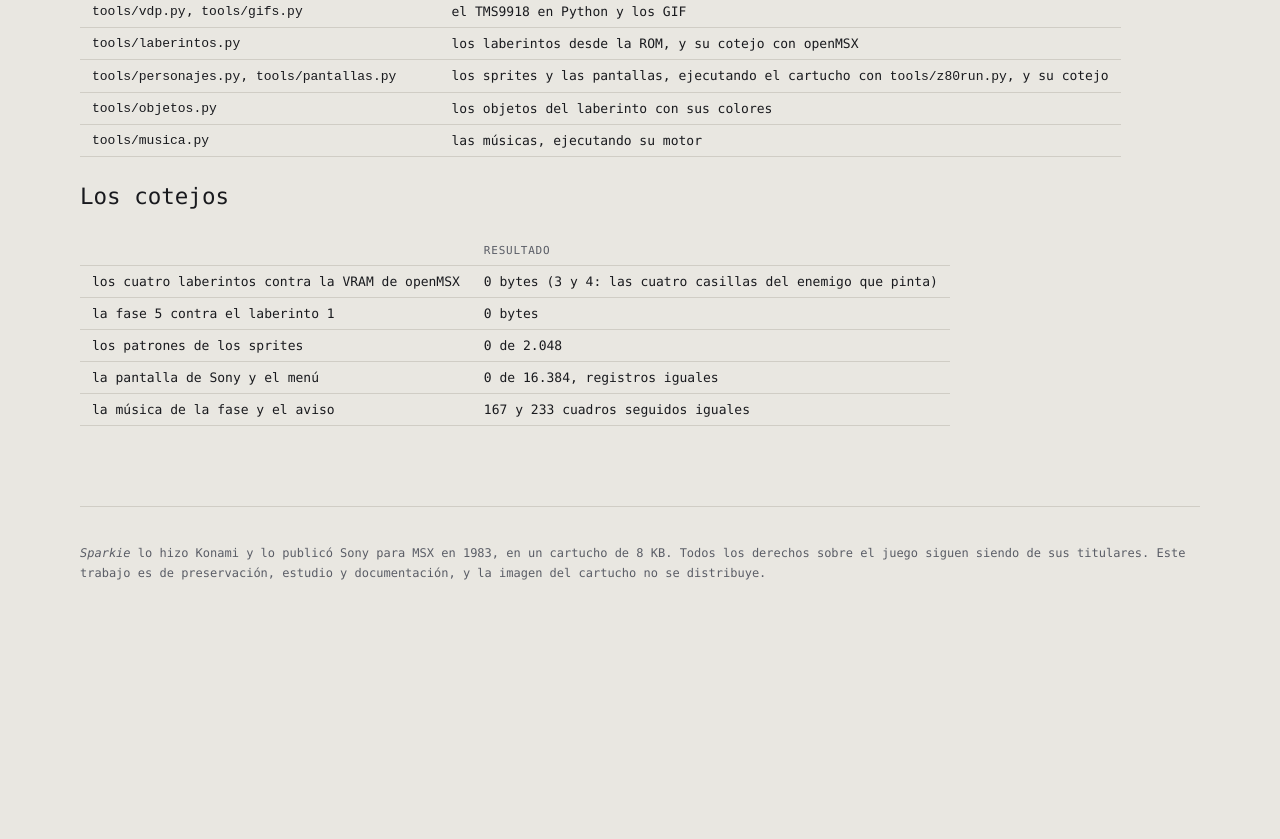
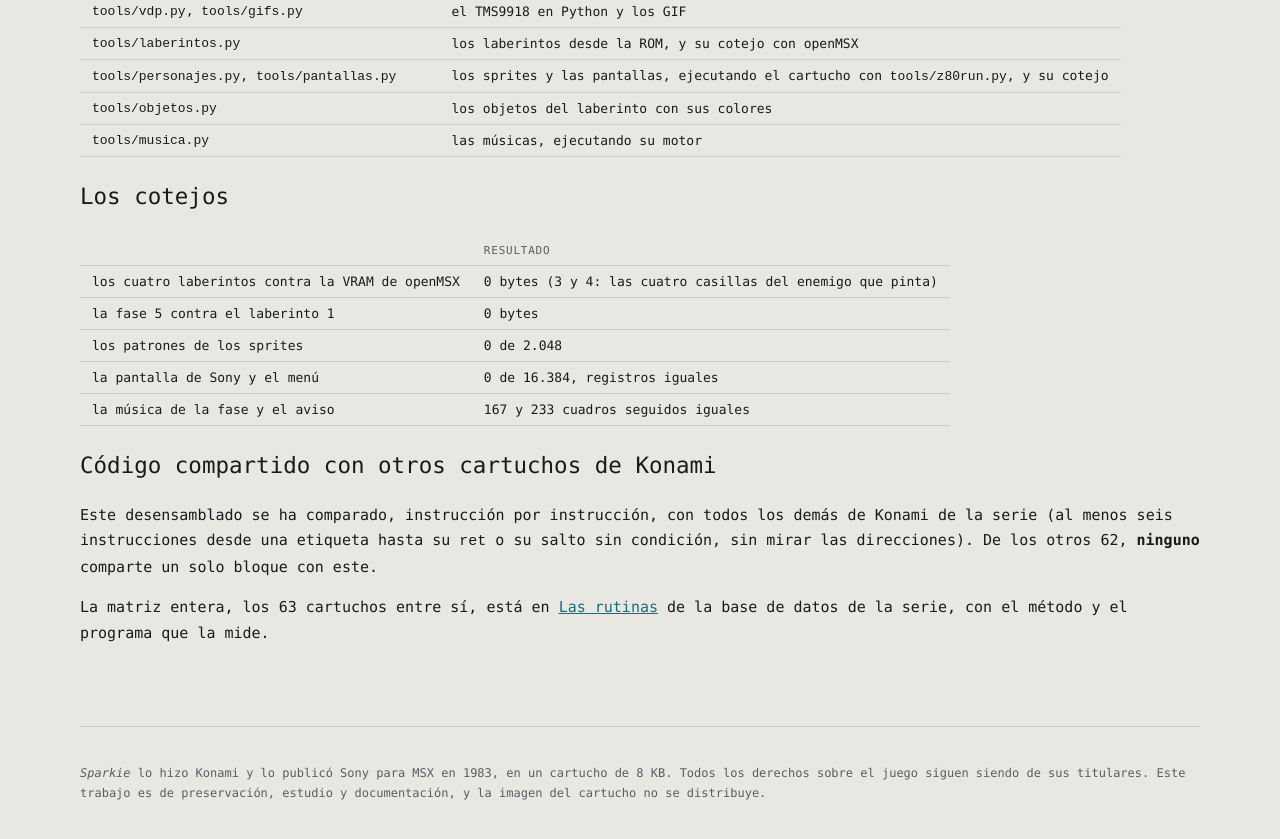
Before and after one commit to antxiko/Sparkie-disassembly, a Jekyll site: the page built from docs/es/POR-DENTRO.md, in a window 1280 px wide and 900 px high, scrolled down 2381 px. Shown: the top 839 px of the window. Built offline with Jekyll 4.4.1, drawn with Linux system fonts in a browser that asks for light colours; our own code applies the rules of GitHub Pages for plain Markdown files; before the commit the page ends 3060 px from its top, so only the background shows below that.

Commit message:
El codigo compartido con los otros Konami de la serie
Medido con codigo_comun.py de la base de datos de la serie: de los otros 62
cartuchos Konami, ninguno comparte un solo bloque con este. La seccion va al
final de Por dentro, en los dos idiomas.

Co-Authored-By: Claude Opus 5.5 <noreply@anthropic.com>

```diff
--- a/docs/es/POR-DENTRO.md
+++ b/docs/es/POR-DENTRO.md
@@ -110,3 +110,15 @@ bloque y `0xFE` pasa a la frase siguiente de la música, que se copia a
 | los patrones de los sprites | 0 de 2.048 |
 | la pantalla de Sony y el menú | 0 de 16.384, registros iguales |
 | la música de la fase y el aviso | 167 y 233 cuadros seguidos iguales |
+
+## Código compartido con otros cartuchos de Konami
+
+Este desensamblado se ha comparado, instrucción por instrucción, con
+todos los demás de Konami de la serie (al menos seis instrucciones
+desde una etiqueta hasta su `ret` o su salto sin condición, sin mirar
+las direcciones). De los otros 62, **ninguno** comparte un solo
+bloque con este.
+
+La matriz entera, los 63 cartuchos entre sí, está en
+[Las rutinas](https://antxiko.github.io/MSX-disassembly-database/es/LAS-RUTINAS.html) de la base de datos de la
+serie, con el método y el programa que la mide.
```
Also changed, not shown: docs/UNDER-THE-HOOD.md (+11 -0 lines).
